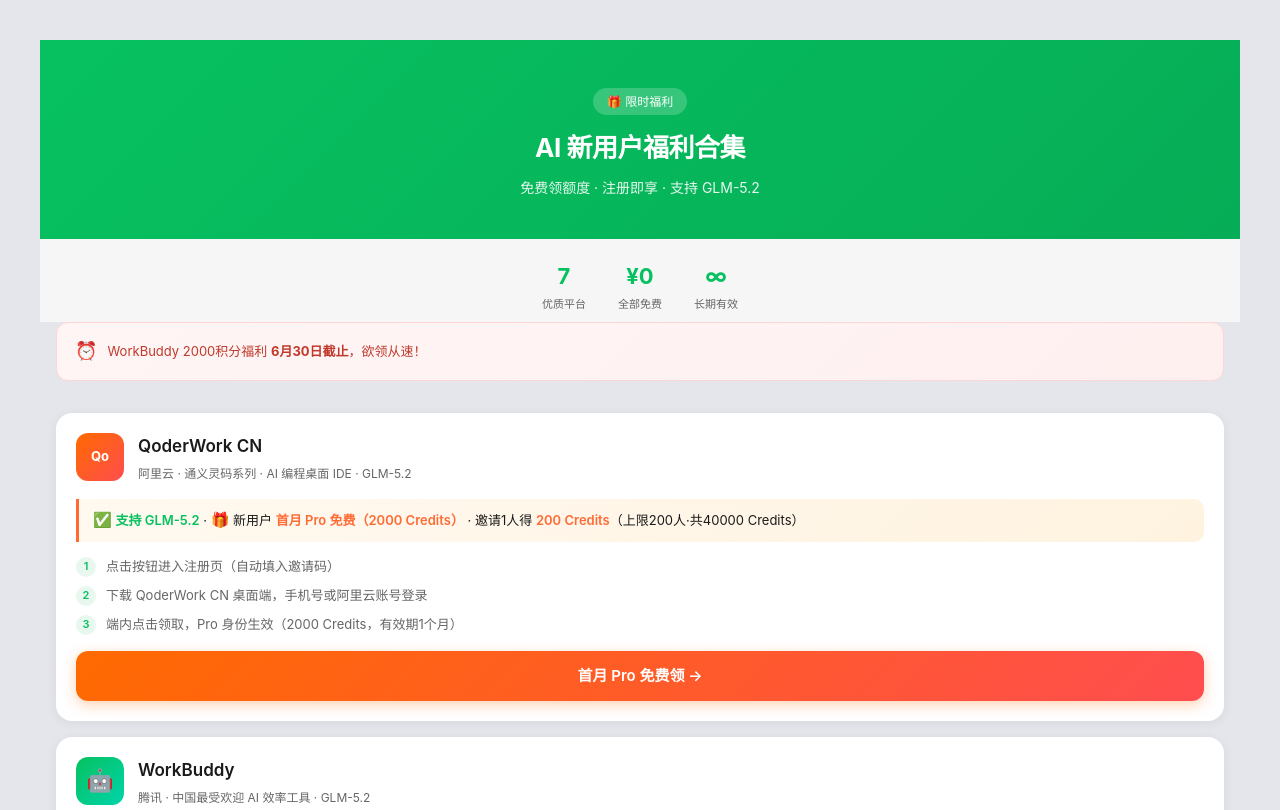
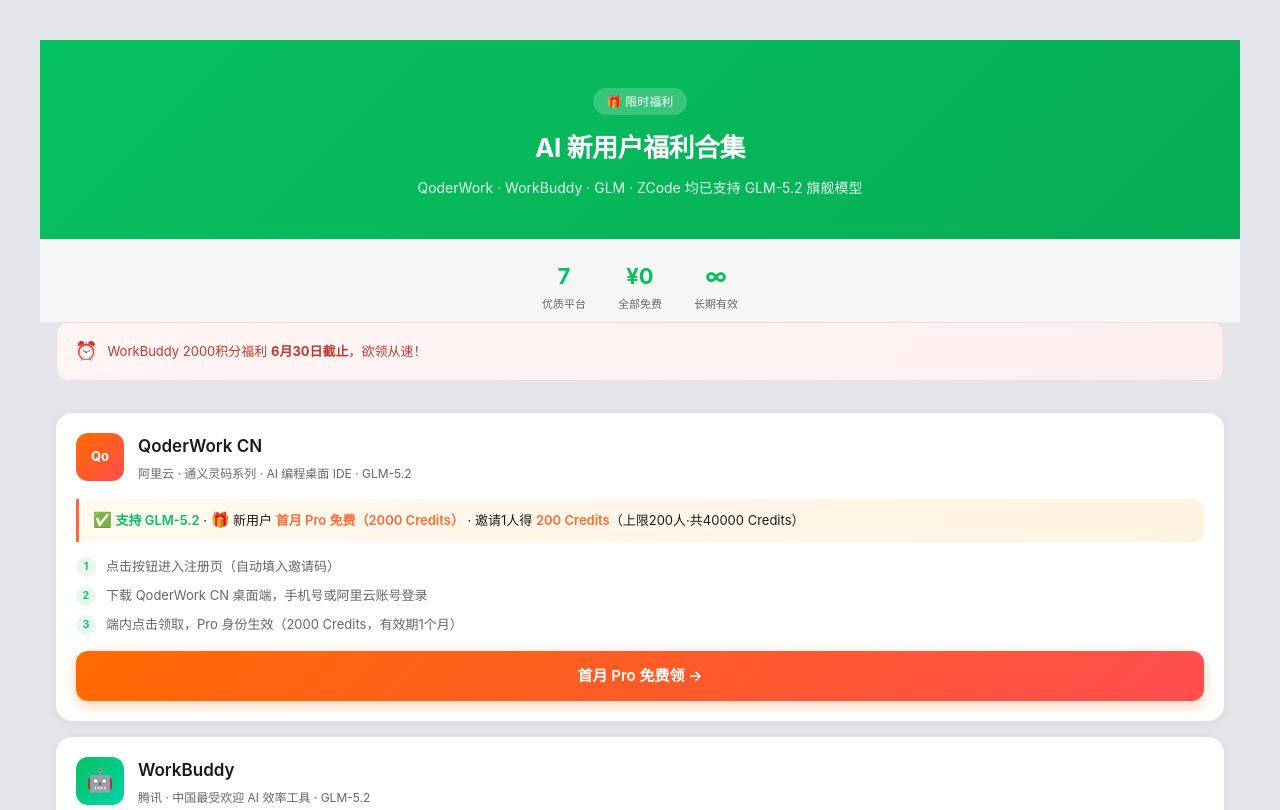
Before and after one commit to ccbq2010/AI-free, a plain HTML site: page index.html in a window 1280 px wide. Shown: the top 810 px of the page. Drawn offline with Linux system fonts and the light colour scheme.

Commit message:
feat: 头部副标题列出支持 GLM-5.2 的四个平台

```diff
--- a/index.html
+++ b/index.html
@@ -380,7 +380,7 @@
     <div class="header">
       <div class="header-badge">🎁 限时福利</div>
       <h1>AI 新用户福利合集</h1>
-      <p>免费领额度 · 注册即享 · 支持 GLM-5.2</p>
+      <p>QoderWork · WorkBuddy · GLM · ZCode 均已支持 GLM-5.2 旗舰模型</p>
     </div>
 
     <!-- Stats -->
```
